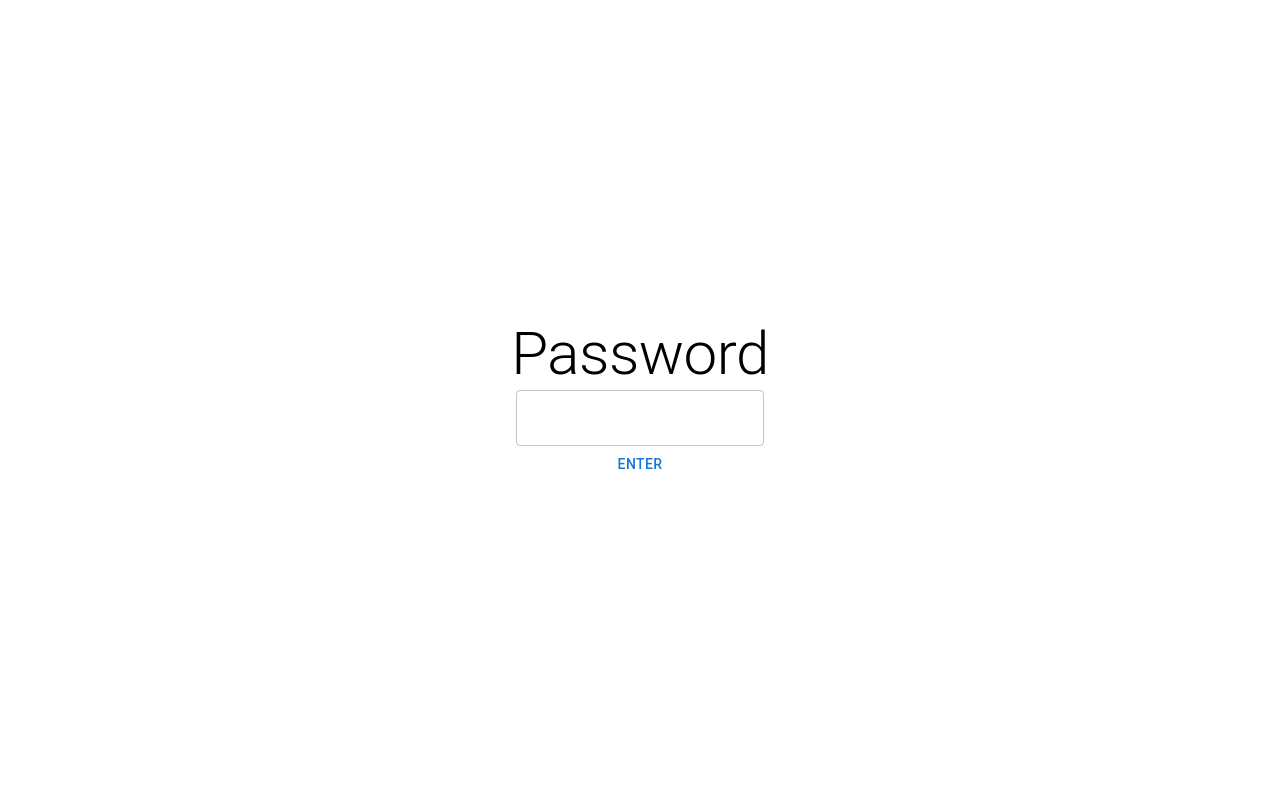
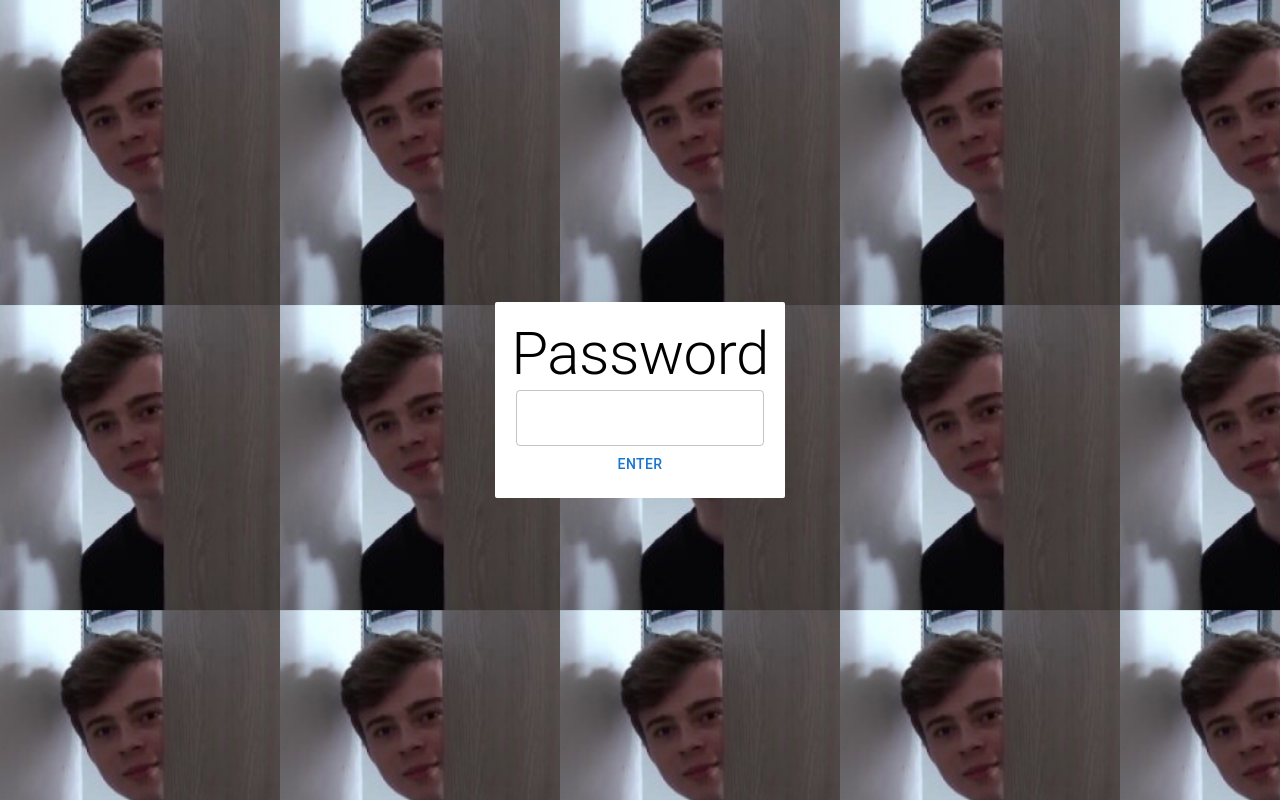
Before and after one commit to MorganDbs/random-fill, a React (Create React App) app: page /password in a window 1280 px wide. Built offline with nearby package versions, Linux system fonts and the light colour scheme; the HTML template or start-up script is replaced by a standard one.

Commit message:
adding bg

```diff
--- a/src/App.css
+++ b/src/App.css
@@ -1,38 +1,4 @@
-.App {
-  text-align: center;
+.pw {
+  background-image: url("./assets/chap.jpg");
+  background-size: 280px;
 }
-
-.App-logo {
-  height: 40vmin;
-  pointer-events: none;
-}
-
-@media (prefers-reduced-motion: no-preference) {
-  .App-logo {
-    animation: App-logo-spin infinite 20s linear;
-  }
-}
-
-.App-header {
-  background-color: #282c34;
-  min-height: 100vh;
-  display: flex;
-  flex-direction: column;
-  align-items: center;
-  justify-content: center;
-  font-size: calc(10px + 2vmin);
-  color: white;
-}
-
-.App-link {
-  color: #61dafb;
-}
-
-@keyframes App-logo-spin {
-  from {
-    transform: rotate(0deg);
-  }
-  to {
-    transform: rotate(360deg);
-  }
-}
--- a/src/App.js
+++ b/src/App.js
@@ -3,6 +3,7 @@ import { Routes, Route, useNavigate, useLocation } from "react-router-dom";
 import Password from "./Password";
 import FindUser from "./FindUser";
 import RandomFill from "./RandomFill";
+import "./App.css";
 
 export default () => {
   const navigate = useNavigate();
--- a/src/Password/Password.js
+++ b/src/Password/Password.js
@@ -19,6 +19,7 @@ export default ({ setConnected }) => {
 
   return (
     <div
+      className="pw"
       style={{
         width: "100vw",
         height: "100vh",
@@ -28,11 +29,23 @@ export default ({ setConnected }) => {
         flexDirection: "column",
       }}
     >
-      <Typography variant="h2">Password</Typography>
-      <TextField value={password} onChange={handleOnChange} type="password" />
-      <Button onClick={handleOnClick} type="submit">
-        Enter
-      </Button>
+      <div
+        style={{
+          background: "white",
+          padding: "16px",
+          borderRadius: "2px",
+          display: "flex",
+          alignItems: "center",
+          justifyContent: "center",
+          flexDirection: "column",
+        }}
+      >
+        <Typography variant="h2">Password</Typography>
+        <TextField value={password} onChange={handleOnChange} type="password" />
+        <Button onClick={handleOnClick} type="submit">
+          Enter
+        </Button>
+      </div>
     </div>
   );
 };
```
Also changed, not shown: src/assets/chap.jpg (added).
